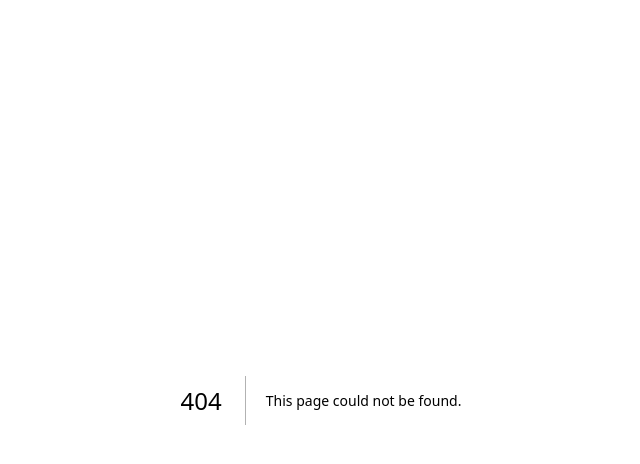
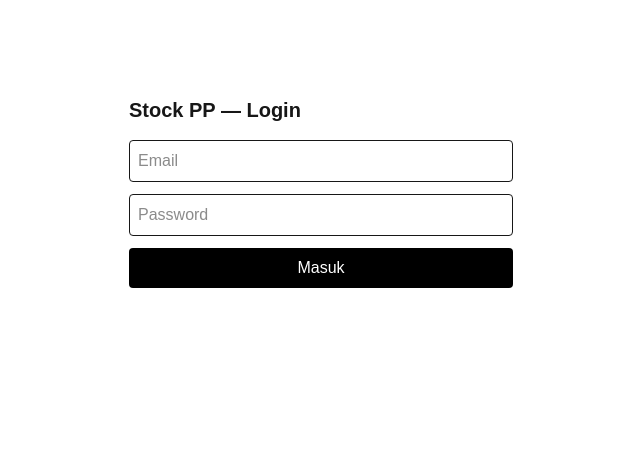
Before and after one commit to ahmadfah1612/stock_inventory, a Next.js app: page /login in a window 1280 px wide. Before the commit this address had no page. Shown: the top 464 px of the page, without its empty margins (319-959 px from the left). Built offline with nearby package versions, Linux system fonts and the light colour scheme; no server answers.

Commit message:
feat: credentials auth, login page, route guard, seed script

```diff
--- /dev/null
+++ b/middleware.ts
@@ -0,0 +1,8 @@
+import { auth } from "@/lib/auth";
+export default auth((req) => {
+  const onLogin = req.nextUrl.pathname.startsWith("/login");
+  if (!req.auth && !onLogin) {
+    return Response.redirect(new URL("/login", req.nextUrl));
+  }
+});
+export const config = { matcher: ["/((?!api|_next/static|_next/image|favicon.ico).*)"] };
--- a/package.json
+++ b/package.json
@@ -11,7 +11,7 @@
     "test:watch": "vitest",
     "db:generate": "drizzle-kit generate",
     "db:migrate": "drizzle-kit migrate",
-    "seed": "tsx scripts/seed-user.ts"
+    "seed": "tsx --tsconfig tsconfig.json scripts/seed-user.ts"
   },
   "dependencies": {
     "@tanstack/react-table": "^8.21.3",
--- /dev/null
+++ b/scripts/seed-user.ts
@@ -0,0 +1,13 @@
+import bcrypt from "bcryptjs";
+import { db } from "@/db";
+import { users } from "@/db/schema";
+
+const [email, password, name] = process.argv.slice(2);
+if (!email || !password) {
+  console.error("Usage: pnpm seed <email> <password> [name]");
+  process.exit(1);
+}
+const hash = await bcrypt.hash(password, 10);
+await db.insert(users).values({ email, passwordHash: hash, name: name ?? "Staff" });
+console.log("Created user", email);
+process.exit(0);
--- /dev/null
+++ b/src/app/api/auth/[...nextauth]/route.ts
@@ -0,0 +1,2 @@
+import { handlers } from "@/lib/auth";
+export const { GET, POST } = handlers;
--- /dev/null
+++ b/src/app/login/page.tsx
@@ -0,0 +1,28 @@
+import { signIn } from "@/lib/auth";
+import { redirect } from "next/navigation";
+
+export default function LoginPage() {
+  async function login(formData: FormData) {
+    "use server";
+    try {
+      await signIn("credentials", {
+        email: formData.get("email"),
+        password: formData.get("password"),
+        redirectTo: "/",
+      });
+    } catch (e) {
+      if ((e as Error).message === "NEXT_REDIRECT") throw e;
+      redirect("/login?error=1");
+    }
+  }
+  return (
+    <main className="mx-auto mt-24 max-w-sm space-y-4">
+      <h1 className="text-xl font-semibold">Stock PP — Login</h1>
+      <form action={login} className="space-y-3">
+        <input name="email" type="email" placeholder="Email" required className="w-full border p-2 rounded" />
+        <input name="password" type="password" placeholder="Password" required className="w-full border p-2 rounded" />
+        <button className="w-full bg-black text-white p-2 rounded">Masuk</button>
+      </form>
+    </main>
+  );
+}
--- /dev/null
+++ b/src/lib/auth.ts
@@ -0,0 +1,24 @@
+import NextAuth from "next-auth";
+import Credentials from "next-auth/providers/credentials";
+import bcrypt from "bcryptjs";
+import { eq } from "drizzle-orm";
+import { db } from "@/db";
+import { users } from "@/db/schema";
+
+export const { handlers, auth, signIn, signOut } = NextAuth({
+  providers: [
+    Credentials({
+      credentials: { email: {}, password: {} },
+      authorize: async (c) => {
+        const email = String(c?.email ?? "");
+        const password = String(c?.password ?? "");
+        const [u] = await db.select().from(users).where(eq(users.email, email));
+        if (!u) return null;
+        if (!(await bcrypt.compare(password, u.passwordHash))) return null;
+        return { id: u.id, email: u.email, name: u.name };
+      },
+    }),
+  ],
+  pages: { signIn: "/login" },
+  session: { strategy: "jwt" },
+});
```
Also changed, not shown: 1 other file (tests, documents, lock files or other folders).
